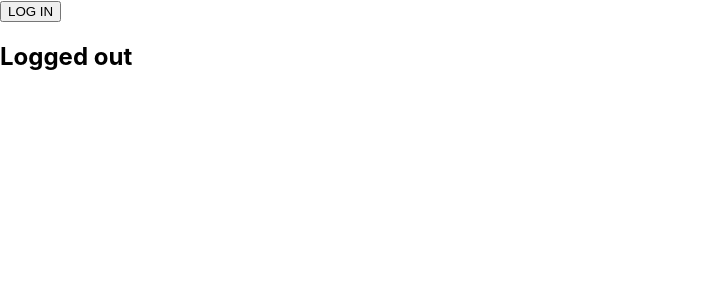
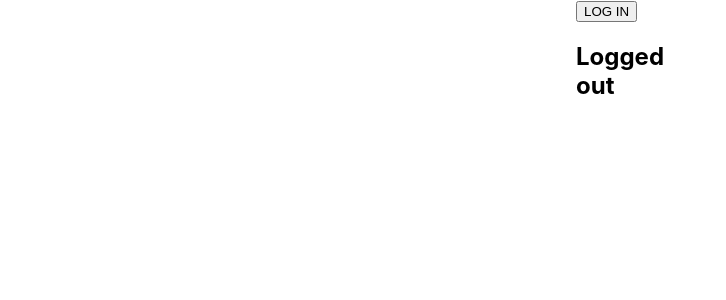
Before and after one commit to SamuelSabasNayo/react-tools, a React (Create React App) app: page / in a window 1280 px wide. Shown: the top 300 px of the page, without its empty margins (0-726 px from the left). Built offline with nearby package versions, Linux system fonts and the light colour scheme.

Commit message:
Changing state

```diff
--- a/src/App.js
+++ b/src/App.js
@@ -21,7 +21,7 @@ class App extends Component {
   let buttonText = this.state.isLoggedIn ? "LOG OUT" : "LOG IN"
   let displayText = this.state.isLoggedIn ? "Logged in" : "Logged out"
     return (
-      <div>
+      <div style={{ width: '10%', margin: 'auto' }}>
         <button onClick={this.handleClick}>{buttonText}</button>
         <h2>{displayText}</h2>
       </div>
```
